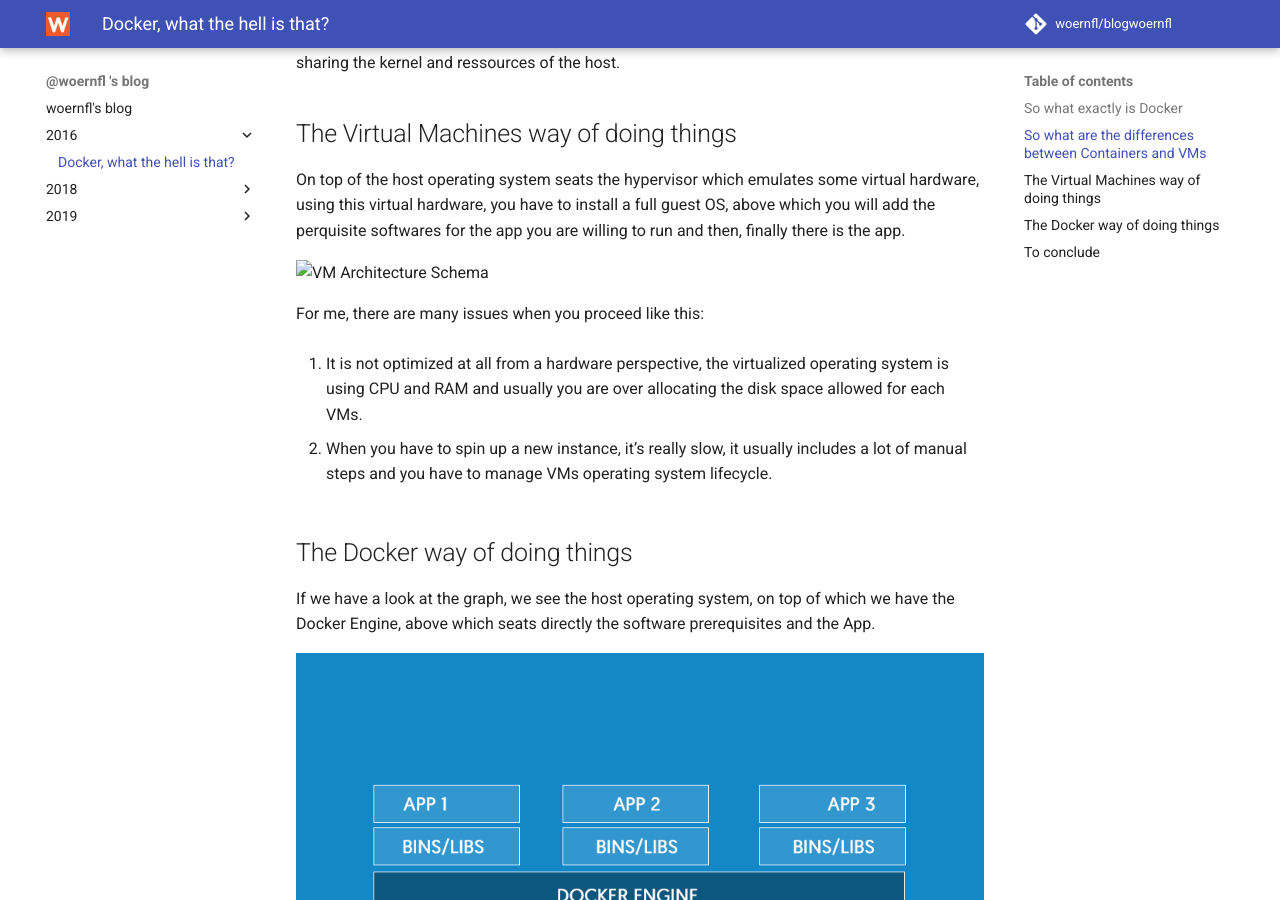
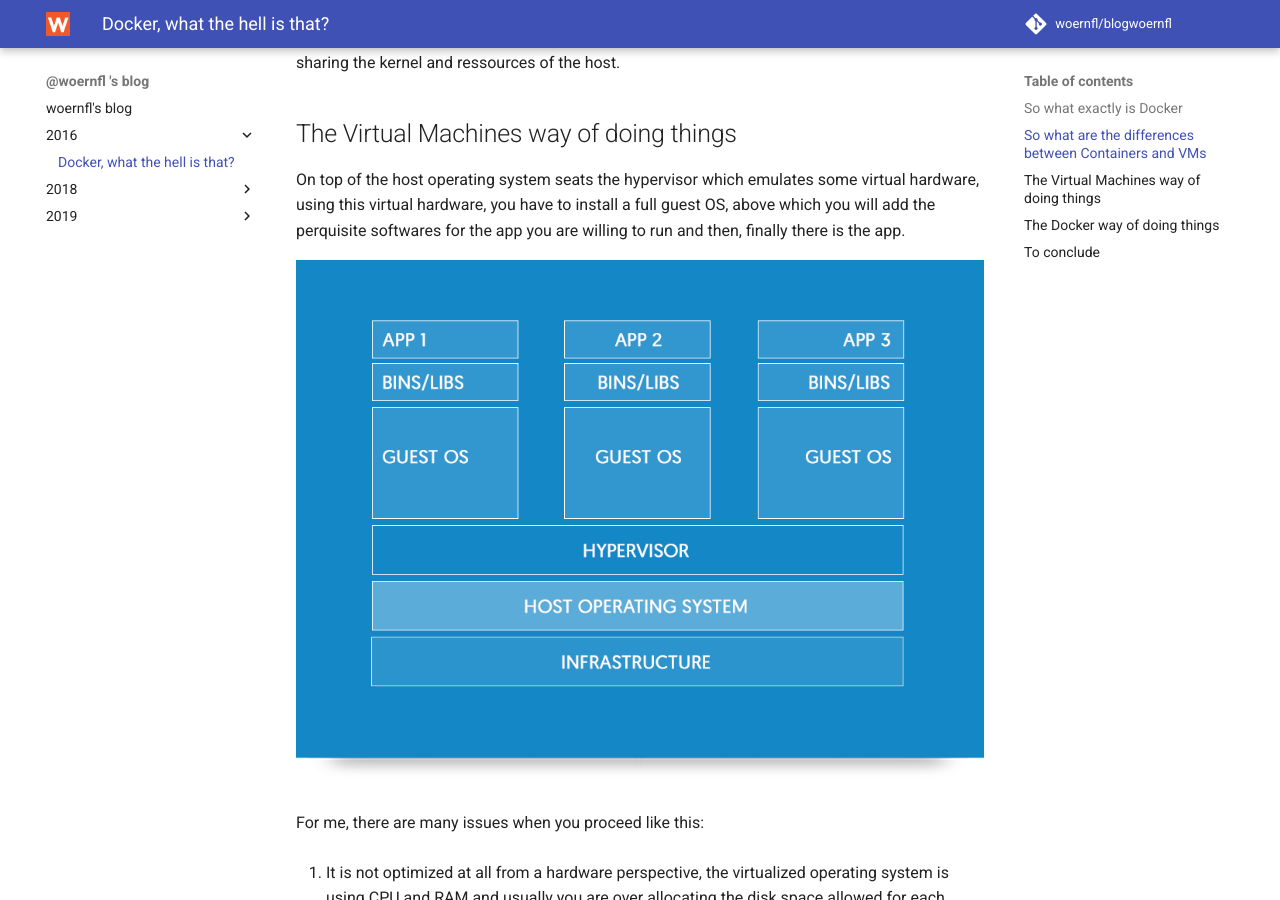
Before and after one commit to woernfl/blogwoernfl, an MkDocs documentation site: the page built from docs/2016/2016-12-18-Docker-what-the-hell-is-that.md, in a window 1280 px wide and 900 px high, scrolled down 902 px. Built offline with MkDocs 1.6.1 and Material for MkDocs 9.7.7, drawn with Linux system fonts in a browser that asks for light colours; comment, search, counter and statistics services are not loaded.

```diff
--- a/docs/2016/2016-12-18-Docker-what-the-hell-is-that.md
+++ b/docs/2016/2016-12-18-Docker-what-the-hell-is-that.md
@@ -29,7 +29,7 @@
 
 On top of the host operating system seats the hypervisor which emulates some virtual hardware, using this virtual hardware, you have to install a full guest OS, above which you will add the perquisite softwares for the app you are willing to run and then, finally there is the app.
 
-![VM Architecture Schema](/docs/2016/assets/images/2016-12-18-Docker-what-the-hell-is-that/VM-Schema.png)
+![VM Architecture Schema](/2016/assets/images/2016-12-18-Docker-what-the-hell-is-that/VM-Schema.png)
 
 For me, there are many issues when you proceed like this:
 
```
